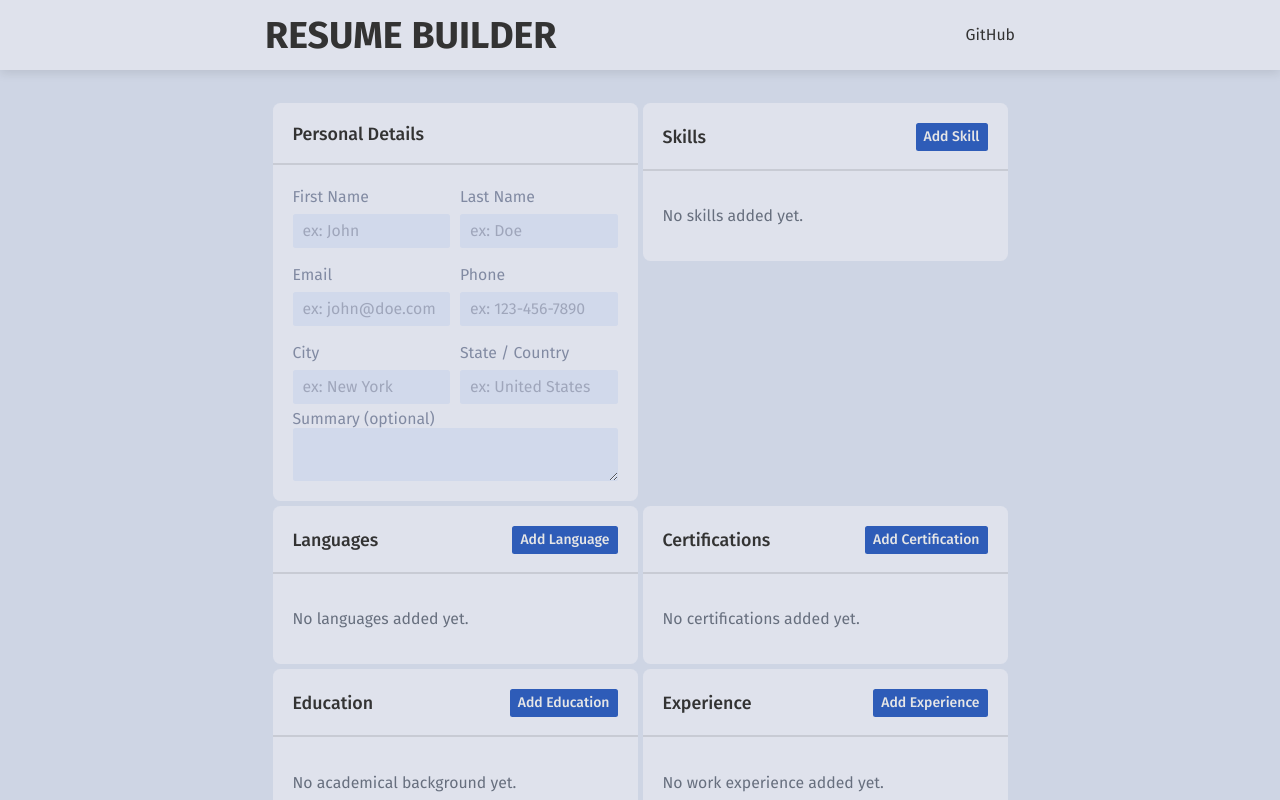
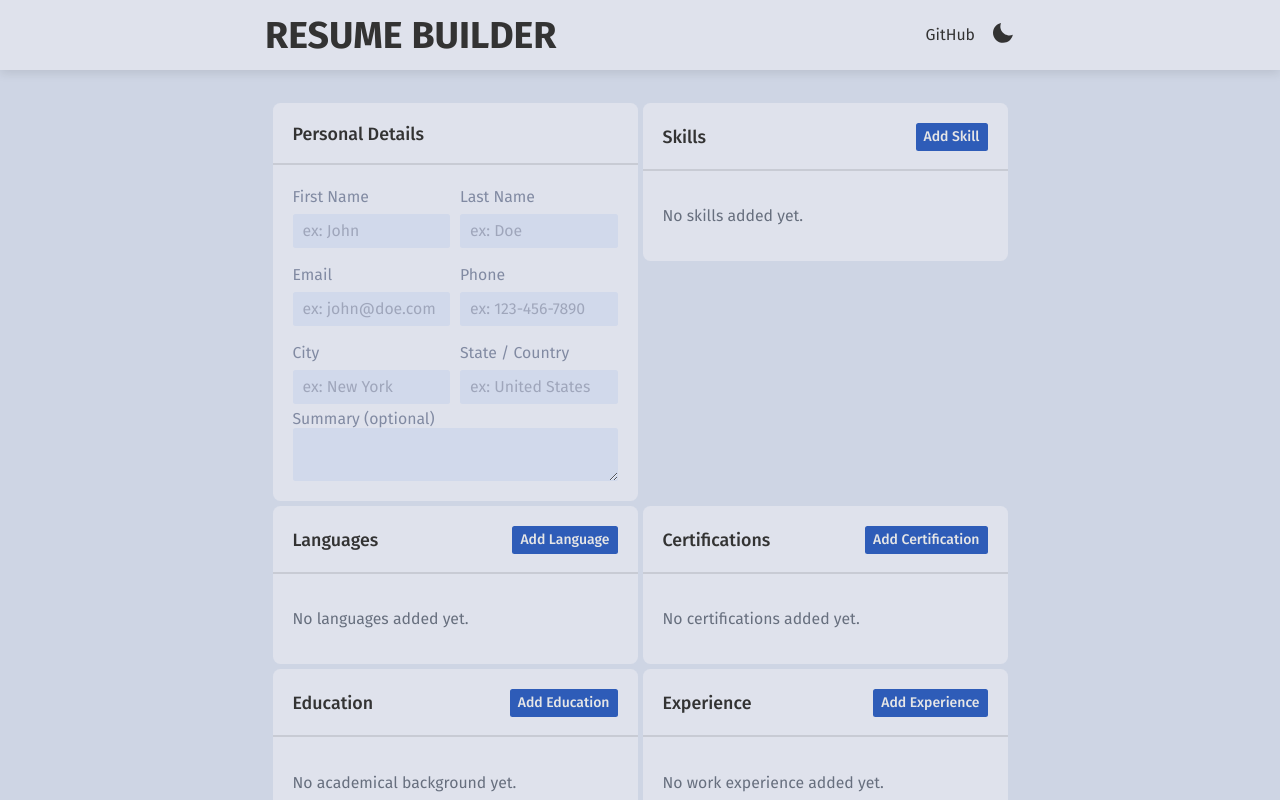
Before and after one commit to antonio-gimenez/resume-builder, a React (Create React App) app: page / in a window 1280 px wide. Built offline with nearby package versions, Linux system fonts and the light colour scheme.

Commit message:
Update Header.jsx

```diff
--- a/src/components/Header.jsx
+++ b/src/components/Header.jsx
@@ -1,5 +1,5 @@
 import React from "react";
-// import ThemeSwitcher from "./ThemeSwitcher";
+import ThemeSwitcher from "./ThemeSwitcher";
 function Header() {
   return (
     <header className="header">
@@ -16,7 +16,7 @@ function Header() {
             GitHub
           </a>
         </nav>
-        {/* <ThemeSwitcher /> */}
+        <ThemeSwitcher />
       </div>
     </header>
   );
```
